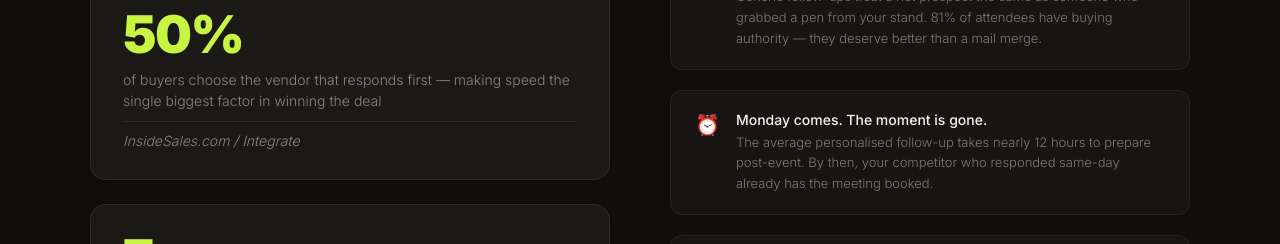
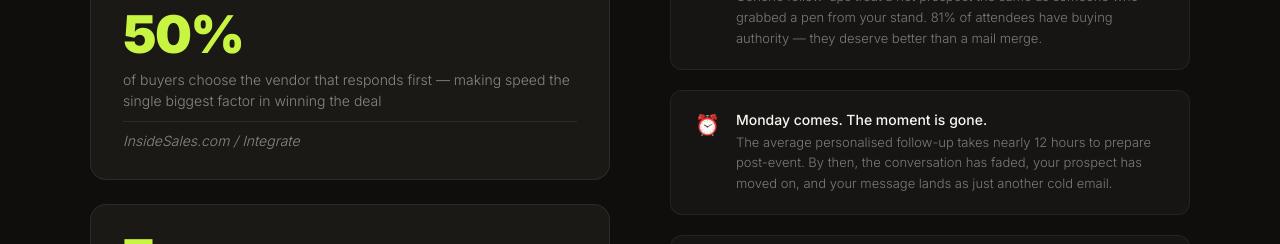
Before and after one commit to MeetSendAI/MeetSend-Website, a plain HTML site: page index.html in a window 1280 px wide. Shown: the part 1580-1824 px from the top of the page. Drawn offline with Linux system fonts and the light colour scheme.

Commit message:
tweak in stats
slight tweak to the forgotton, not meeting booked

```diff
--- a/index.html
+++ b/index.html
@@ -1713,7 +1713,7 @@ footer {
           <div class="problem-icon">⏰</div>
           <div>
             <div class="problem-point-title">Monday comes. The moment is gone.</div>
-            <div class="problem-point-desc">The average personalised follow-up takes nearly 12 hours to prepare post-event. By then, your competitor who responded same-day already has the meeting booked.</div>
+            <div class="problem-point-desc">The average personalised follow-up takes nearly 12 hours to prepare post-event. By then, the conversation has faded, your prospect has moved on, and your message lands as just another cold email.</div>
           </div>
         </div>
         <div class="problem-point reveal">
```
